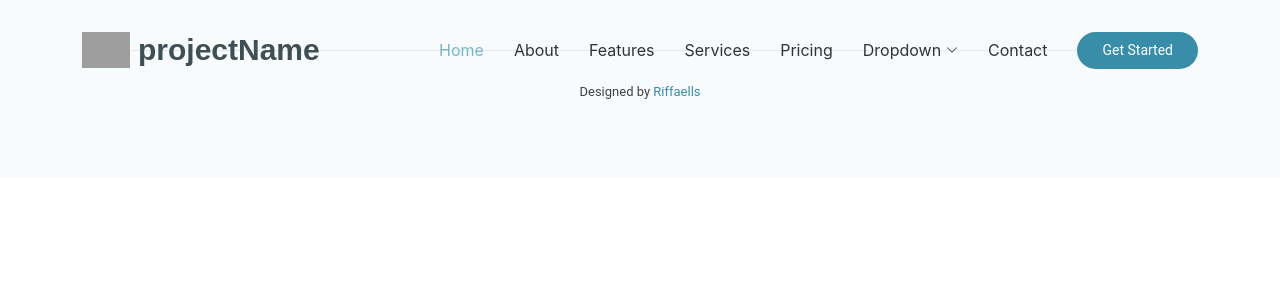
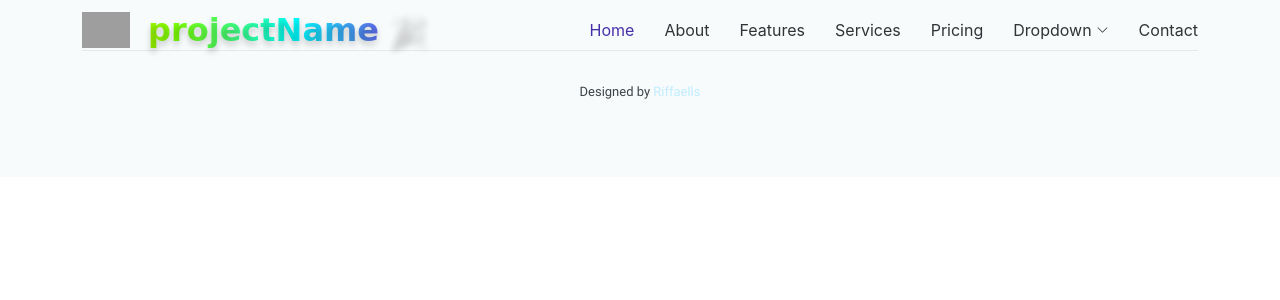
Before and after one commit to Riffaells/BirthdayWishes, a Django app: template core/templates/base.html in a window 1280 px wide. Shown: the top 300 px of the page. Run offline with Django 5.2, Linux system fonts and the light colour scheme; the template is opened without the code that fills it, so the values that code supplies are empty; some libraries are stand-ins or nearby versions; grey boxes are pictures that could not be loaded.

Commit message:
Обновление дизайна

```diff
--- a/core/templates/base.html
+++ b/core/templates/base.html
@@ -25,11 +25,14 @@
     <link href="{% static 'vendor/bootstrap-icons/bootstrap-icons.css' %}" rel="stylesheet">
     <link href="{% static 'vendor/aos/aos.css' %}" rel="stylesheet">
     <link href="{% static 'vendor/glightbox/css/glightbox.min.css' %}" rel="stylesheet">
-    <link href="{% static 'vendor/swiper/swiper-bundle.min.css' %}" rel="stylesheet">
+    <link href="{% static 'vendor/video-js/video-js.min.css' %}" rel="stylesheet">
+    <link href="{% static 'vendor/video-js/video-js-city.css' %}" rel="stylesheet">
+
 
     <!-- Main CSS File -->
     <link href="{% static 'css/main.css' %}" rel="stylesheet">
     <link href="{% static 'css/structure.css' %}" rel="stylesheet">
+    <link href="{% static 'css/videos.css' %}" rel="stylesheet">
 
 
     {% block content_css %}
@@ -59,30 +62,13 @@
 <script src="{% static 'vendor/aos/aos.js' %}"></script>
 <script src="{% static 'vendor/glightbox/js/glightbox.min.js' %}"></script>
 <script src="{% static 'vendor/swiper/swiper-bundle.min.js' %}"></script>
-<script src="{% static 'vendor/vue@3/vue@3.js' %}"></script>
+<script src="{% static 'vendor/vue/vue.js' %}"></script>
+<script src="{% static 'vendor/video-js/video.min.js' %}"></script>
 
 <!-- Main JS File -->
 <script src="{% static 'js/main.js' %}"></script>
-<script src="{% static 'vendor/video-js/video.min.js' %}"></script>
-<script>
-    const app = Vue.createApp({
-        data() {
-            return {
-                videos: []
-            }
-        },
-        mounted() {
-            fetch('/api/videos/')
-                .then(response => response.json())
-                .then(data => {
-                    this.videos = data;
-                })
-                .catch(error => console.error('Error fetching videos:', error));
-        }
-    });
 
-    app.mount('#app');
-</script>
+<script src="{% static 'js/videos.js' %}"></script>
 
 {% block content_js %}
 {% endblock %}
--- a/core/templates/header.html
+++ b/core/templates/header.html
@@ -4,7 +4,7 @@
 
         <a href="/" class="logo d-flex align-items-center me-auto">
             <img src="assets/img/logo.png" alt="">
-            <h1 class="sitename">{% trans 'projectName' %}</h1>
+            <h1>{% trans 'projectName' %}</h1>
         </a>
 
         <nav id="navmenu" class="navmenu">
@@ -38,7 +38,6 @@
             <i class="mobile-nav-toggle d-xl-none bi bi-list"></i>
         </nav>
 
-        <a class="btn-getstarted" href="/#about">Get Started</a>
 
     </div>
 </header>
--- a/static/css/main.css
+++ b/static/css/main.css
@@ -1,29 +1,30 @@
-
 /* Fonts */
 :root {
-  --default-font: "Roboto",  system-ui, -apple-system, "Segoe UI", Roboto, "Helvetica Neue", Arial, "Noto Sans", "Liberation Sans", sans-serif, "Apple Color Emoji", "Segoe UI Emoji", "Segoe UI Symbol", "Noto Color Emoji";
-  --heading-font: "Nunito",  sans-serif;
-  --nav-font: "Inter",  sans-serif;
+    --default-font: "Roboto", system-ui, -apple-system, "Segoe UI", Roboto, "Helvetica Neue", Arial, "Noto Sans", "Liberation Sans", sans-serif, "Apple Color Emoji", "Segoe UI Emoji", "Segoe UI Symbol", "Noto Color Emoji";
+    --heading-font: "Nunito", sans-serif;
+    --nav-font: "Inter", sans-serif;
 }
 
 /* Global Colors - The following color variables are used throughout the website. Updating them here will change the color scheme of the entire website */
 :root {
-  --background-color: #ffffff; /* Background color for the entire website, including individual sections */
-  --default-color: #3d4348; /* Default color used for the majority of the text content across the entire website */
-  --heading-color: #3e5055; /* Color for headings, subheadings and title throughout the website */
-  --accent-color: #388da8; /* Accent color that represents your brand on the website. It's used for buttons, links, and other elements that need to stand out */
-  --surface-color: #ffffff; /* The surface color is used as a background of boxed elements within sections, such as cards, icon boxes, or other elements that require a visual separation from the global background. */
-  --contrast-color: #ffffff; /* Contrast color for text, ensuring readability against backgrounds of accent, heading, or default colors. */
+    --background-color: #ffffff;
+    --default-color: #3d4348;
+    --heading-color: #3e5055;
+    --accent-color: #BFECFF;
+    --surface-color: #ffffff;
+    --contrast-color: #ffffff;
+    --rainbow-colors: #FF69B4, #FFD700, #7FFF00, #00FFFF, #8A2BE2, #FF4500;
+
 }
 
 /* Nav Menu Colors - The following color variables are used specifically for the navigation menu. They are separate from the global colors to allow for more customization options */
 :root {
-  --nav-color: #313336;  /* The default color of the main navmenu links */
-  --nav-hover-color: #77b6ca; /* Applied to main navmenu links when they are hovered over or active */
+    --nav-color: #313336; /* The default color of the main navmenu links */
+    --nav-hover-color: #462fa9; /* Applied to main navmenu links when they are hovered over or active */
     --nav-mobile-background-color: #ffffff; /* Used as the background color for mobile navigation menu */
     --nav-dropdown-background-color: #ffffff; /* Used as the background color for dropdown items that appear when hovering over primary navigation items */
     --nav-dropdown-color: #313336; /* Used for navigation links of the dropdown items in the navigation menu. */
-  --nav-dropdown-hover-color: #77b6ca; /* Similar to --nav-hover-color, this color is applied to dropdown navigation links when they are hovered over. */
+    --nav-dropdown-hover-color: #BFECFF; /* Similar to --nav-hover-color, this color is applied to dropdown navigation links when they are hovered over. */
 }
 
 /* Color Presets - These classes override global colors when applied to any section or element, providing reuse of the sam color scheme. */
@@ -31,6 +32,8 @@
 .light-background {
     --background-color: #f8fbfc;
     --surface-color: #ffffff;
+    --rainbow-colors: #FF69B4, #FFD700, #7FFF00, #00FFFF, #8A2BE2, #FF4500;
+
 }
 
 .dark-background {
@@ -39,11 +42,26 @@
     --heading-color: #ffffff;
     --surface-color: #252525;
     --contrast-color: #ffffff;
+    --rainbow-colors: #B22222, #FF8C00, #228B22, #1E90FF, #4B0082, #8B0000;
 }
 
 /* Smooth scroll */
 :root {
     scroll-behavior: smooth;
+}
+
+@font-face {
+    font-family: 'Roboto';
+    src: url('/static/fonts/Roboto-Regular.ttf') format('truetype');
+    font-weight: 400;
+    font-style: normal;
+}
+
+@font-face {
+    font-family: 'Roboto';
+    src: url('/static/fonts/Roboto-Bold.ttf') format('truetype');
+    font-weight: 700;
+    font-style: normal;
 }
 
 /*--------------------------------------------------------------
--- a/static/css/structure.css
+++ b/static/css/structure.css
@@ -1,11 +1,9 @@
-
 /*--------------------------------------------------------------
 # Global Header
 --------------------------------------------------------------*/
 .header {
     color: var(--default-color);
     background-color: var(--background-color);
-  padding: 20px 0;
     transition: all 0.5s;
     z-index: 997;
 }
@@ -19,33 +17,72 @@
     margin-right: 8px;
 }
 
+
+
+
+
+
+
+
+
 .header .logo h1 {
-  font-size: 30px;
+    font-size: 2em; /* Размер текста */
+    font-weight: bold;
+    color: #FF69B4; /* Основной цвет текста */
+    background: linear-gradient(90deg, var(--rainbow-colors)); /* Радужный градиент с использованием переменной */
+    background-size: 200%; /* Увеличенный размер градиента для уменьшения слияния цветов */
+    background-clip: text;
+    -webkit-background-clip: text;
+    -webkit-text-fill-color: transparent; /* Прозрачный текст для отображения градиента */
+    text-align: center;
+    padding: 10px;
     margin: 0;
-  font-weight: 700;
-  color: var(--heading-color);
+    animation: rainbow-text 5s linear infinite alternate; /* Анимация радужного текста с увеличенной длительностью и плавным обратным переходом */
+    font-family: 'Pacifico', cursive; /* Стильный шрифт */
+    text-shadow: 0 4px 6px rgba(0, 0, 0, 0.2); /* Легкая тень для глубины */
 }
 
-@media (max-width: 480px) {
-  .header .logo img {
-    max-height: 24px;
+/* Анимация для радужного текста */
+@keyframes rainbow-text {
+    0% {
+        background-position: 0% 50%;
     }
-
-  .header .logo h1 {
-    font-size: 24px;
+    100% {
+        background-position: 100% 50%;
     }
 }
 
-.header .btn-getstarted,
-.header .btn-getstarted:focus {
-  color: var(--contrast-color);
-  background: var(--accent-color);
-  font-size: 14px;
-  padding: 8px 25px;
-  margin: 0 0 0 30px;
-  border-radius: 50px;
-  transition: 0.3s;
+/* Добавляем плавное сияние */
+.header .logo h1::after {
+    content: "🎉"; /* Эмодзи-конфетти для праздника */
+    font-size: 1em;
+    position: relative;
+    margin-left: 10px;
+    animation: sparkle 2s ease-in-out infinite;
 }
+
+/* Анимация для конфетти */
+@keyframes sparkle {
+    0%, 100% {
+        opacity: 0.5;
+        transform: translateY(0);
+    }
+    50% {
+        opacity: 1;
+        transform: translateY(-5px);
+    }
+}
+
+
+
+
+
+
+
+
+
+
+
 
 .header .btn-getstarted:hover,
 .header .btn-getstarted:focus:hover {
```
Also changed, not shown: other parts of static/css/main.css (+99 -1 lines), other parts of static/css/structure.css (+15 -101 lines), static/css/videos.css (+73 -4 lines). Lines whose indentation alone changed are shown as unchanged.
